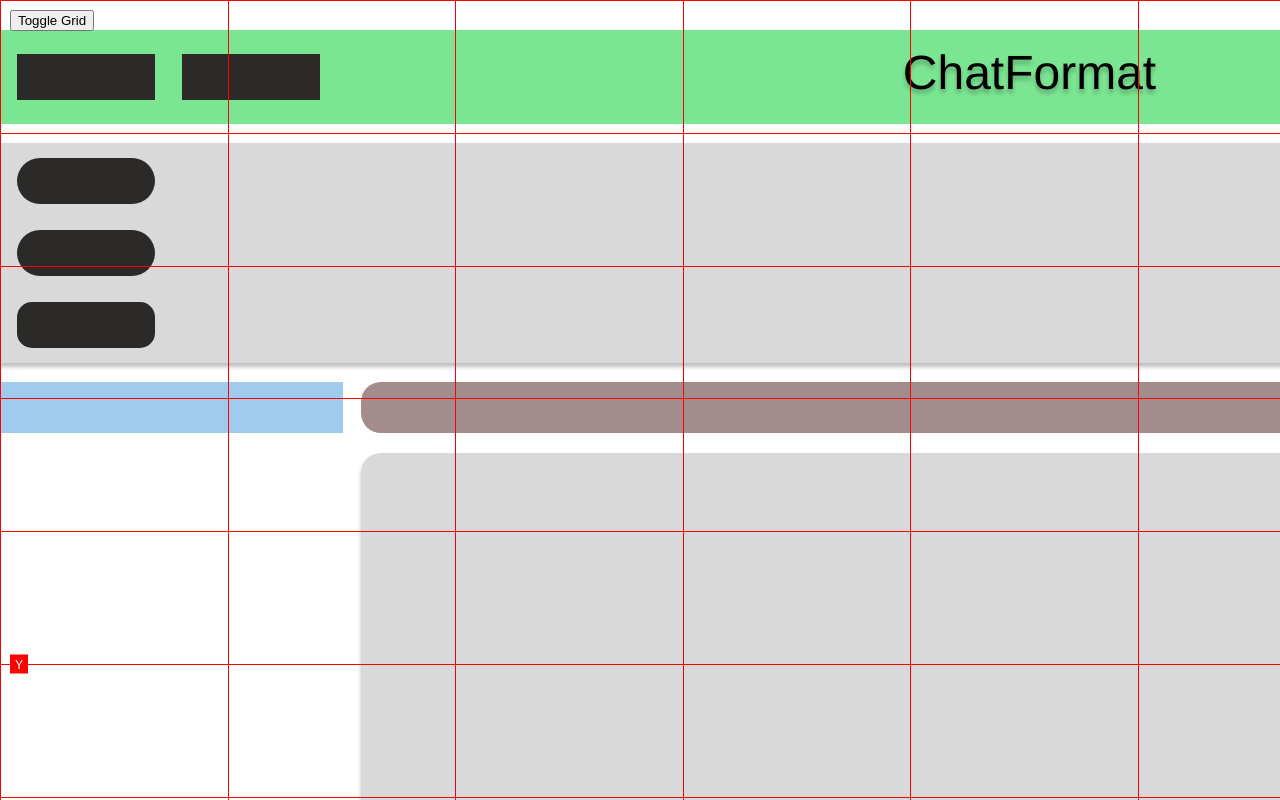
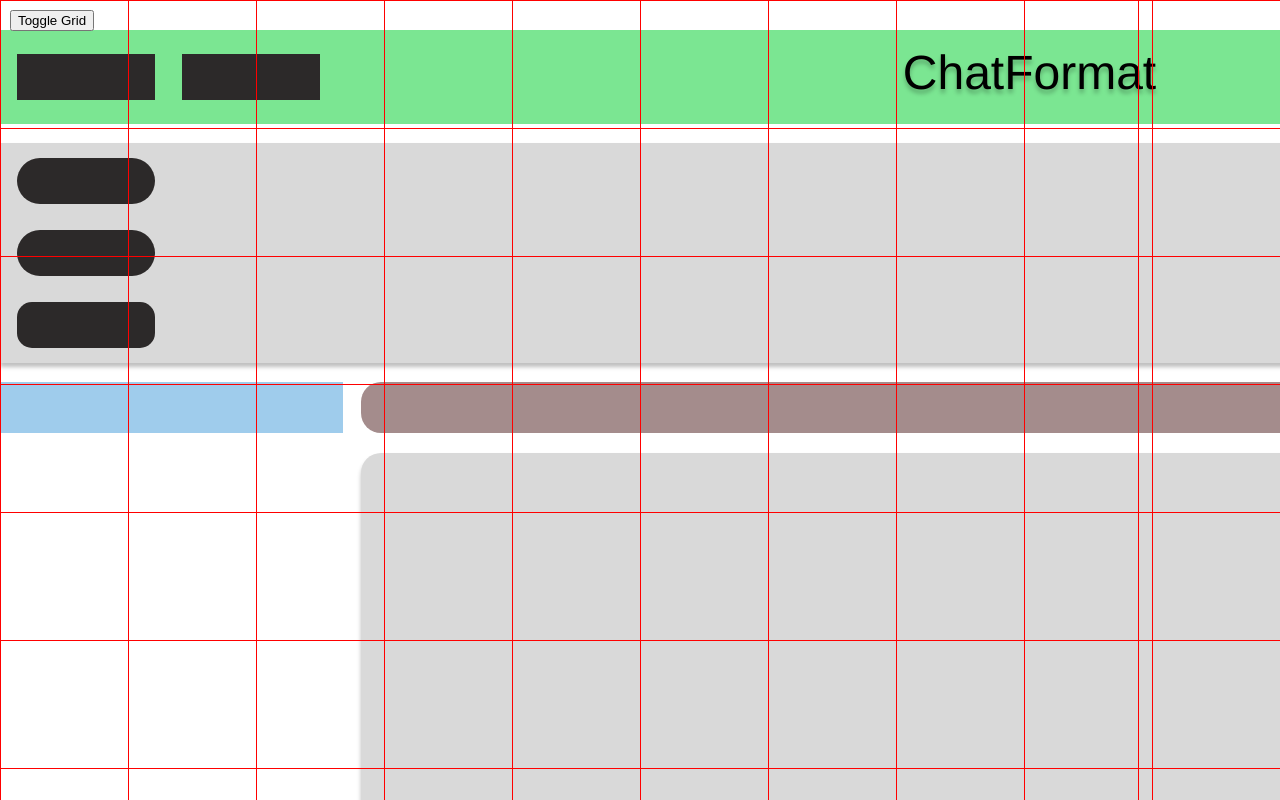
Before and after one commit to johame72/figma1, a React (Create React App) app: page / in a window 1280 px wide. Both pictures are taken after a click on the button "Toggle Grid". Shown: the top 800 px of the page. Built offline with nearby package versions, Linux system fonts and the light colour scheme.

Commit message:
Updated Grid measurements

```diff
--- a/src/App.css
+++ b/src/App.css
@@ -303,3 +303,31 @@ button {
   left: 10px;
   transform: translateY(-50%);
 }
+
+.vertical-annotation-top {
+  position: absolute;
+  top: 0;
+  transform: translateY(-100%);
+  font-size: 12px;
+}
+
+.vertical-annotation-bottom {
+  position: absolute;
+  bottom: 0;
+  transform: translateY(100%);
+  font-size: 12px;
+}
+
+.horizontal-annotation-left {
+  position: absolute;
+  left: 0;
+  transform: translateX(-100%);
+  font-size: 12px;
+}
+
+.horizontal-annotation-right {
+  position: absolute;
+  right: 0;
+  transform: translateX(100%);
+  font-size: 12px;
+}
--- a/src/App.js
+++ b/src/App.js
@@ -3,28 +3,40 @@ import "./App.css";
 
 const App = () => {
   const [showGrid, setShowGrid] = useState(false);
+  const gridDivisions = 10;  // Number of squares in one dimension
+
+  const spacing = window.innerWidth / gridDivisions;
 
   return (
     <div className="frame">
       {/* Toggle Grid Button */}
-      <button onClick={() => setShowGrid(!showGrid)}>Toggle Grid</button>
+      <button
+          onClick={() => setShowGrid(!showGrid)}
+          aria-label="Toggle measurement grid"
+      >
+          Toggle Grid
+      </button>
 
       {/* Conditional rendering of the grid */}
       {showGrid && (
         <div className="measurement-grid">
-          {/* Render vertical lines */}
-          {Array(10).fill().map((_, index) => (
-            <div key={index} className="vertical-grid-line" style={{ left: `${index * 10}%` }} />
+          {/* Render vertical lines and their annotations */}
+          {Array(gridDivisions + 1).fill().map((_, index) => (
+            <React.Fragment key={index}>
+              <div className="vertical-grid-line" style={{ left: `${index * spacing}px` }} />
+              {index !== 0 && <div className="vertical-annotation-top" style={{ left: `${index * spacing}px` }}>{index * spacing}</div>}
+              {index !== 0 && <div className="vertical-annotation-bottom" style={{ left: `${index * spacing}px` }}>{index * spacing}</div>}
+            </React.Fragment>
           ))}
 
-          {/* Render horizontal lines */}
-          {Array(10).fill().map((_, index) => (
-            <div key={index} className="horizontal-grid-line" style={{ top: `${index * 10}%` }} />
+          {/* Render horizontal lines and their annotations */}
+          {Array(gridDivisions + 1).fill().map((_, index) => (
+            <React.Fragment key={index}>
+              <div className="horizontal-grid-line" style={{ top: `${index * spacing}px` }} />
+              {index !== 0 && <div className="horizontal-annotation-left" style={{ top: `${index * spacing}px` }}>{index * spacing}</div>}
+              {index !== 0 && <div className="horizontal-annotation-right" style={{ top: `${index * spacing}px` }}>{index * spacing}</div>}
+            </React.Fragment>
           ))}
-
-          {/* X and Y axis measurements */}
-          <div className="x-axis">X</div>
-          <div className="y-axis">Y</div>
         </div>
       )}
 
```
